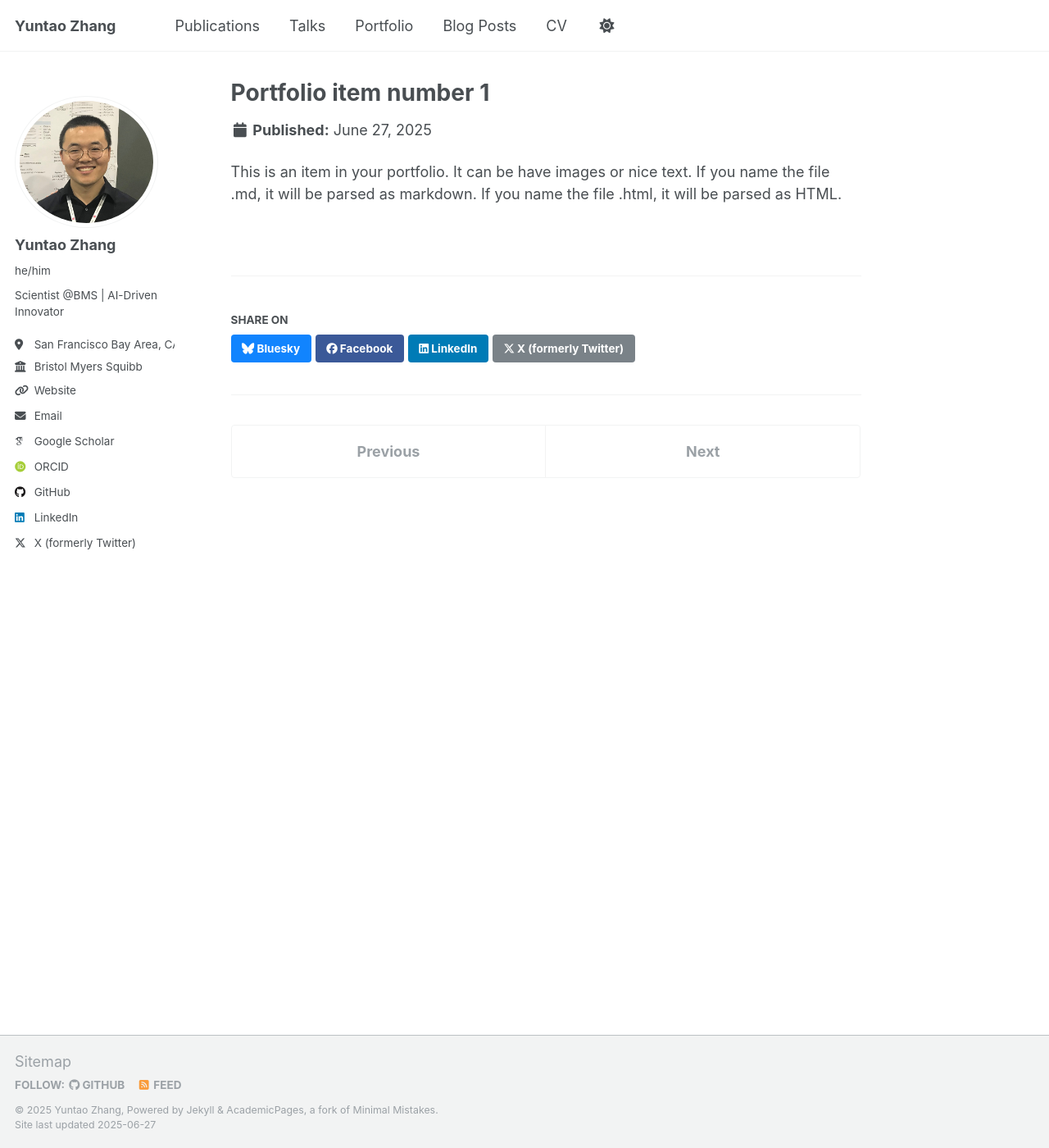
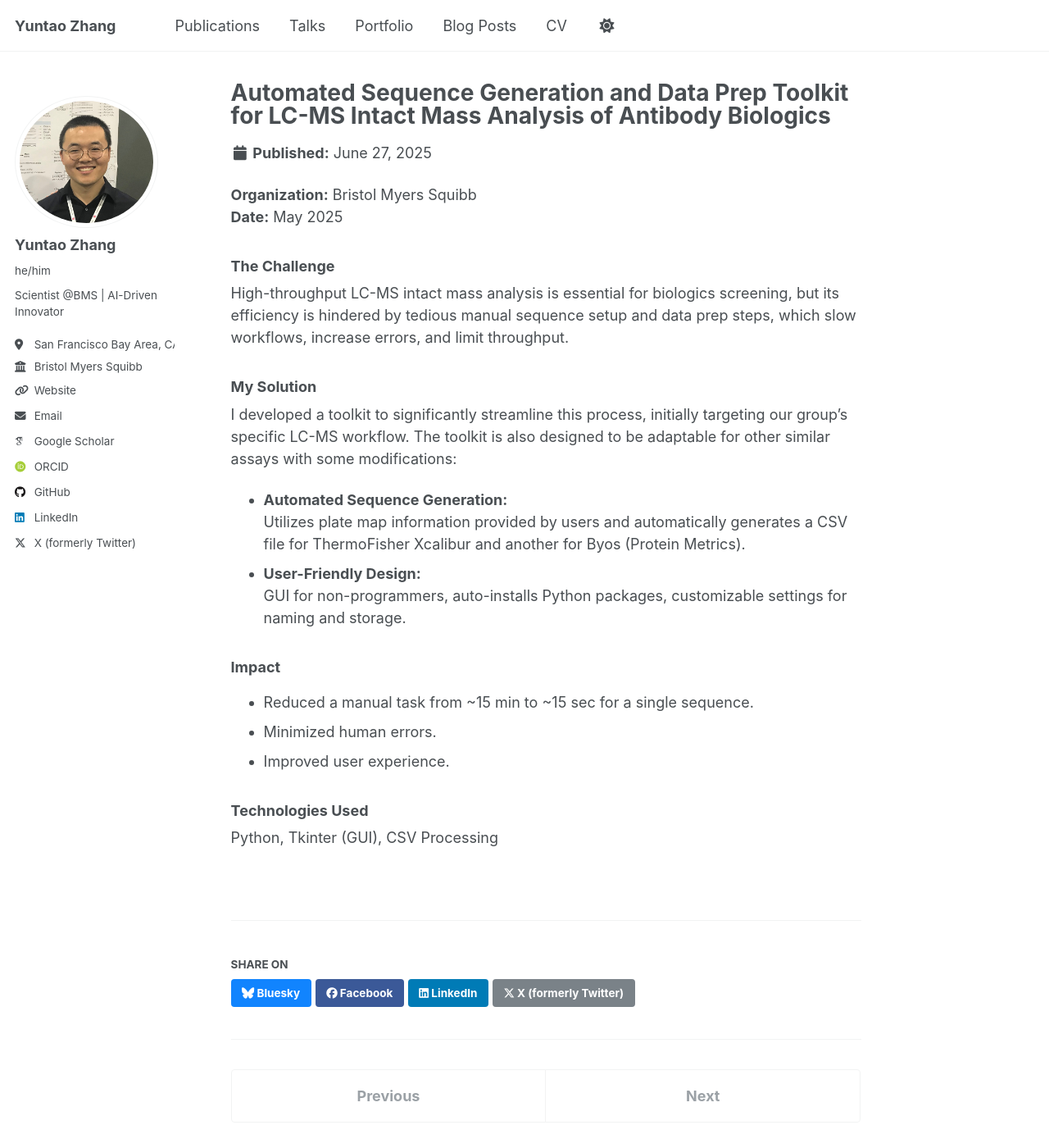
Before and after one commit to yuntaozhang999/yuntaozhang999.github.io, a Jekyll site: the page built from _portfolio/portfolio-1.md, in a window 1280 px wide and 1400 px high. Shown: the whole window at 82% size. Built offline with Jekyll 4.4.1, drawn with Linux system fonts in a browser that asks for light colours; some web fonts are replaced.

```diff
--- a/_portfolio/portfolio-1.md
+++ b/_portfolio/portfolio-1.md
@@ -1,7 +1,27 @@
 ---
-title: "Portfolio item number 1"
-excerpt: "Short description of portfolio item number 1<br/><img src='/images/500x300.png'>"
+title: "Automated Sequence Generation and Data Prep Toolkit for LC-MS Intact Mass Analysis of Antibody Biologics"
+excerpt: "Toolkit to automate LC-MS sequence generation and data prep for antibody biologics. <br/><img src='/images/platemap_multi_converter.png'>"
 collection: portfolio
 ---
 
-This is an item in your portfolio. It can be have images or nice text. If you name the file .md, it will be parsed as markdown. If you name the file .html, it will be parsed as HTML.
+**Organization:** Bristol Myers Squibb
+**Date:** May 2025
+
+### The Challenge
+High-throughput LC-MS intact mass analysis is essential for biologics screening, but its efficiency is hindered by tedious manual sequence setup and data prep steps, which slow workflows, increase errors, and limit throughput.
+
+### My Solution
+I developed a toolkit to significantly streamline this process, initially targeting our group's specific LC-MS workflow. The toolkit is also designed to be adaptable for other similar assays with some modifications:
+
+- **Automated Sequence Generation:**
+  Utilizes plate map information provided by users and automatically generates a CSV file for ThermoFisher Xcalibur and another for Byos (Protein Metrics).
+- **User-Friendly Design:**
+  GUI for non-programmers, auto-installs Python packages, customizable settings for naming and storage.
+
+### Impact
+- Reduced a manual task from ~15 min to ~15 sec for a single sequence.
+- Minimized human errors.
+- Improved user experience.
+
+### Technologies Used
+Python, Tkinter (GUI), CSV Processing
```
Also changed, not shown: _pages/about.md (+0 -2 lines), 2 other files.
